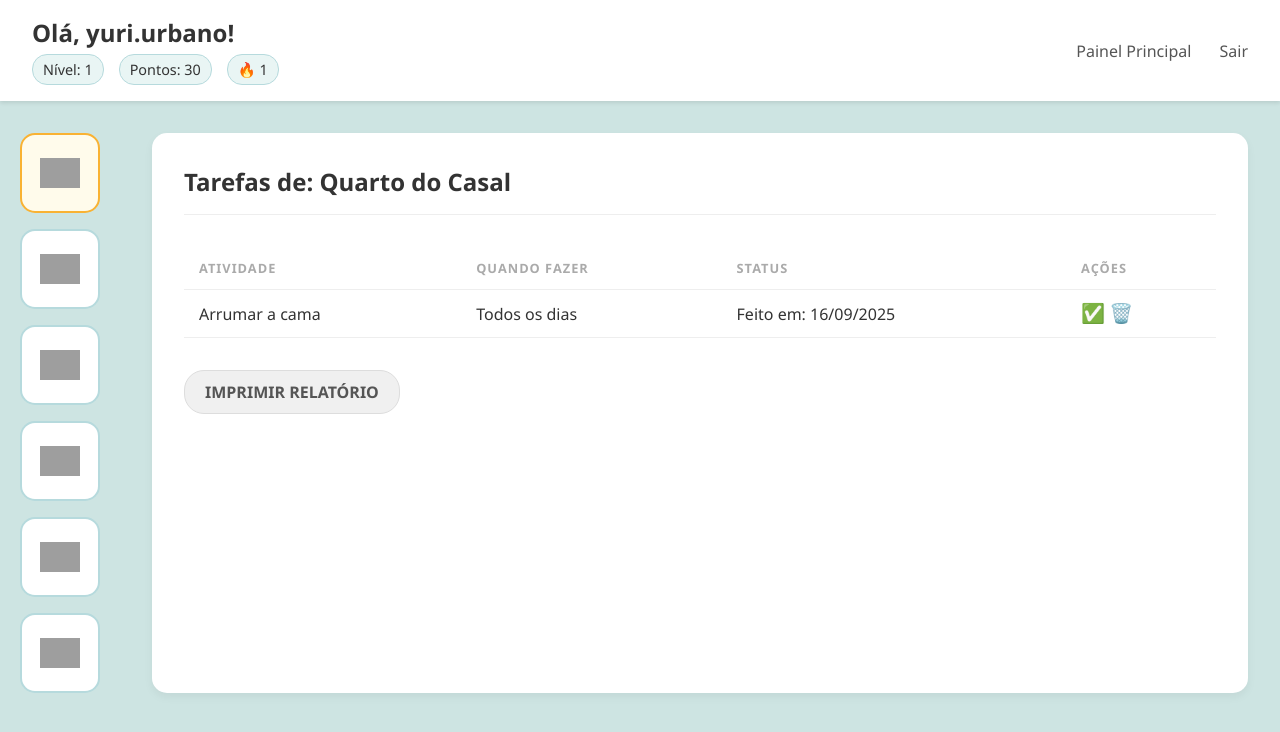
After one commit to GuuTizatto/Projeto_Integrador_Error404, a Django app: page /comodo/1/ in a window 1280 px wide. The commit adds this page. Shown: the top 732 px of the page. Run offline with Django 5.2, Linux system fonts and the light colour scheme; a user stored in the database is signed in; data comes from the database, SQL or seed files in the repository; both versions use the stored data as it was after the commit; grey boxes are pictures that could not be loaded.

Commit message:
feat. Adicionado detalhes do comodo selecionado

```diff
--- /dev/null
+++ b/gestao/static/gestao/css/painel.css
@@ -0,0 +1,25 @@
+/* --- Reset Básico e Estilo Geral --- */
+        * { margin: 0; padding: 0; box-sizing: border-box; }
+        body { font-family: 'Segoe UI', Tahoma, Geneva, Verdana, sans-serif; background-color: #cde4e2; color: #333; }
+
+        /* --- Barra de Navegação (Header) --- */
+        .navbar { display: flex; justify-content: space-between; align-items: center; padding: 1rem 2rem; background-color: #fff; box-shadow: 0 2px 4px rgba(0,0,0,0.1); }
+        .navbar .search-bar { flex-grow: 0.5; display: flex; }
+        .navbar .search-bar input { width: 100%; padding: 0.6rem; border: 1px solid #ddd; border-radius: 20px 0 0 20px; outline: none; }
+        .navbar .search-bar button { padding: 0.6rem 1rem; border: 1px solid #ddd; border-left: none; background-color: #f0f0f0; border-radius: 0 20px 20px 0; cursor: pointer; }
+        .navbar .nav-links a { margin-left: 1.5rem; text-decoration: none; color: #555; font-weight: 500; }
+        .navbar .btn-vip { background-color: #f9b233; color: #fff; padding: 0.7rem 1.5rem; border-radius: 20px; font-weight: bold; text-decoration: none; }
+
+        /* --- Estilos da Gamificação no Header --- */
+        .user-profile { display: flex; flex-direction: column; align-items: flex-start; }
+        .welcome-message { font-weight: bold; font-size: 1.5rem; margin-bottom: 5px; }
+        .gamification-stats { display: flex; align-items: center; gap: 15px; }
+        .stat-item { background-color: #e9f5f4; padding: 5px 10px; border-radius: 15px; font-size: 0.9rem; font-weight: 500; border: 1px solid #b6dadd; }
+
+        /* --- Conteúdo Principal (Grid de Cômodos) --- */
+        .main-content { padding: 3rem 2rem; }
+        .comodos-grid { display: grid; grid-template-columns: repeat(auto-fit, minmax(180px, 1fr)); gap: 1.5rem; max-width: 900px; margin: 0 auto; }
+        .comodo-card { background-color: #fff; border: 2px solid #b6dadd; border-radius: 15px; padding: 1.5rem; display: flex; flex-direction: column; justify-content: center; align-items: center; text-align: center; text-decoration: none; color: #333; transition: transform 0.2s ease-in-out, box-shadow 0.2s ease-in-out; aspect-ratio: 1 / 1; }
+        .comodo-card:hover { transform: translateY(-5px); box-shadow: 0 8px 15px rgba(0,0,0,0.1); }
+        .comodo-card img { max-width: 80px; margin-bottom: 1rem; }
+        .comodo-card span { font-weight: 600; font-size: 1.1rem; }
--- /dev/null
+++ b/gestao/templates/gestao/detalhe_comodo.html
@@ -0,0 +1,98 @@
+{% load static %}
+<!DOCTYPE html>
+<html lang="pt-br">
+<head>
+    <meta charset="UTF-8">
+    <title>{{ comodo.nome }} - Detalhes</title>
+    <link rel="stylesheet" href="{% static 'gestao/css/painel.css' %}"> <style>
+        .page-container { display: flex; }
+        .sidebar { flex: 0 0 120px; padding: 2rem 1rem; display: flex; flex-direction: column; align-items: center; gap: 1rem; }
+        .sidebar .comodo-card { width: 80px; height: 80px; padding: 1rem; }
+        .sidebar .comodo-card img { max-width: 40px; margin: 0; }
+        .sidebar .comodo-card.active { border-color: #f9b233; background-color: #fffbeb; }
+
+        .content-area { flex-grow: 1; background-color: #fff; margin: 2rem; padding: 2rem; border-radius: 15px; box-shadow: 0 4px 10px rgba(0,0,0,0.05); }
+        table { width: 100%; border-collapse: collapse; }
+        th, td { text-align: left; padding: 12px 15px; border-bottom: 1px solid #eee; }
+        th { color: #aaa; text-transform: uppercase; font-size: 0.8em; letter-spacing: 1px; }
+        .actions form { display: inline; }
+        .actions button { background: none; border: none; cursor: pointer; font-size: 1.2rem; }
+        .btn-report { display: inline-block; margin-top: 2rem; padding: 10px 20px; background-color: #f0f0f0; border: 1px solid #ddd; border-radius: 20px; text-decoration: none; color: #555; font-weight: bold; }
+    </style>
+</head>
+<body>
+    <header class="navbar">
+        <div class="user-profile">
+            <span class="welcome-message">Olá, {{ request.user.username }}!</span>
+            <div class="gamification-stats">
+                <div class="stat-item">Nível: {{ request.user.perfil.nivel }}</div>
+                <div class="stat-item">Pontos: {{ request.user.perfil.pontos }}</div>
+                {% if request.user.perfil.streak_atual > 0 %}
+                    <div class="stat-item">🔥 {{ request.user.perfil.streak_atual }}</div>
+                {% endif %}
+            </div>
+        </div>
+        <div class="nav-links">
+            <a href="{% url 'painel_usuario' %}">Painel Principal</a>
+            <a href="{% url 'logout' %}">Sair</a>
+        </div>
+    </header>
+
+    <div class="page-container">
+        <aside class="sidebar">
+            {% for c in comodos_sidebar %}
+                <a href="{% url 'detalhe_comodo' c.id %}"
+                   class="comodo-card {% if c.id == comodo.id %}active{% endif %}">
+                    <img src="{% static 'gestao/icons/' %}{{ c.icone }}" alt="{{ c.nome }}">
+                </a>
+            {% endfor %}
+        </aside>
+
+        <main class="content-area">
+            <h2>Tarefas de: {{ comodo.nome }}</h2>
+            <hr style="border:0; border-top: 1px solid #eee; margin: 1rem 0 2rem 0;">
+
+            <table>
+                <thead>
+                    <tr>
+                        <th>Atividade</th>
+                        <th>Quando Fazer</th>
+                        <th>Status</th>
+                        <th>Ações</th>
+                    </tr>
+                </thead>
+                <tbody>
+                    {% for tarefa in comodo.tarefas.all %}
+                    <tr>
+                        <td>{{ tarefa.titulo }}</td>
+                        <td>{{ tarefa.frequencia }}</td>
+                        <td>
+                            {% if tarefa.data_ultima_execucao %}
+                                Feito em: {{ tarefa.data_ultima_execucao|date:"d/m/Y" }}
+                            {% else %}
+                                Pendente
+                            {% endif %}
+                        </td>
+                        <td class="actions">
+                            <form action="{% url 'concluir_tarefa' tarefa.id %}" method="post">
+                                {% csrf_token %}
+                                <button type="submit" title="Marcar como concluída">✅</button>
+                            </form>
+                            <form action="{% url 'deletar_tarefa' tarefa.id %}" method="post">
+                                {% csrf_token %}
+                                <button type="submit" title="Deletar tarefa">🗑️</button>
+                            </form>
+                        </td>
+                    </tr>
+                    {% empty %}
+                    <tr>
+                        <td colspan="4">Nenhuma tarefa cadastrada para este cômodo.</td>
+                    </tr>
+                    {% endfor %}
+                </tbody>
+            </table>
+            <a href="#" class="btn-report">IMPRIMIR RELATÓRIO</a>
+        </main>
+    </div>
+</body>
+</html>
--- a/gestao/urls.py
+++ b/gestao/urls.py
@@ -8,6 +8,14 @@ from . import views
 urlpatterns = [
     # Nossas URLs existentes
     path('painel/', views.painel_usuario, name='painel_usuario'),
+
+
+    # --- NOVAS URLS ---
+    # Ex: /comodo/1/
+    path('comodo/<int:comodo_id>/', views.detalhe_comodo, name='detalhe_comodo'),
+    # Ex: /tarefa/5/deletar/
+    path('tarefa/<int:tarefa_id>/deletar/', views.deletar_tarefa, name='deletar_tarefa'),
+
     path('tarefa/<int:tarefa_id>/concluir/', views.concluir_tarefa, name='concluir_tarefa'),
 
     # URLS DE CADASTRO E LOGIN
--- a/gestao/views.py
+++ b/gestao/views.py
@@ -37,11 +37,11 @@ def concluir_tarefa(request, tarefa_id):
 
     if request.method == 'POST':
         HistoricoExecucao.objects.create(tarefa=tarefa)
-
         tarefa.data_ultima_execucao = timezone.now()
         tarefa.save()
 
-    return redirect('painel_usuario')# em gestao/views.py
+    # ATUALIZAÇÃO: Redireciona de volta para a página de detalhes do cômodo
+    return redirect('detalhe_comodo', comodo_id=tarefa.comodo.id)
 
 from django.shortcuts import render, redirect, get_object_or_404
 from django.contrib.auth.decorators import login_required
@@ -80,8 +80,33 @@ def concluir_tarefa(request, tarefa_id):
 
     if request.method == 'POST':
         HistoricoExecucao.objects.create(tarefa=tarefa)
-
         tarefa.data_ultima_execucao = timezone.now()
         tarefa.save()
 
-    return redirect('painel_usuario')
+    # ATUALIZAÇÃO: Redireciona de volta para a página de detalhes do cômodo
+    return redirect('detalhe_comodo', comodo_id=tarefa.comodo.id)
+
+@login_required
+def detalhe_comodo(request, comodo_id):
+    # Busca o cômodo específico, garantindo que ele pertence ao usuário logado
+    comodo_selecionado = get_object_or_404(Comodo, id=comodo_id, usuario=request.user)
+
+    # Busca todos os outros cômodos para exibir na barra lateral
+    todos_os_comodos = Comodo.objects.filter(usuario=request.user)
+
+    context = {
+        'comodo': comodo_selecionado,
+        'comodos_sidebar': todos_os_comodos,
+    }
+    return render(request, 'gestao/detalhe_comodo.html', context)
+
+@login_required
+def deletar_tarefa(request, tarefa_id):
+    # Busca a tarefa, garantindo que pertence ao usuário logado
+    tarefa = get_object_or_404(Tarefa, id=tarefa_id, comodo__usuario=request.user)
+    comodo_id = tarefa.comodo.id # Guarda o ID do comodo antes de deletar
+
+    if request.method == 'POST':
+        tarefa.delete()
+
+    return redirect('detalhe_comodo', comodo_id=comodo_id)
```
Also changed, not shown: gestao/templates/gestao/painel.html (+2 -28 lines), db.sqlite3, 1 other file.
